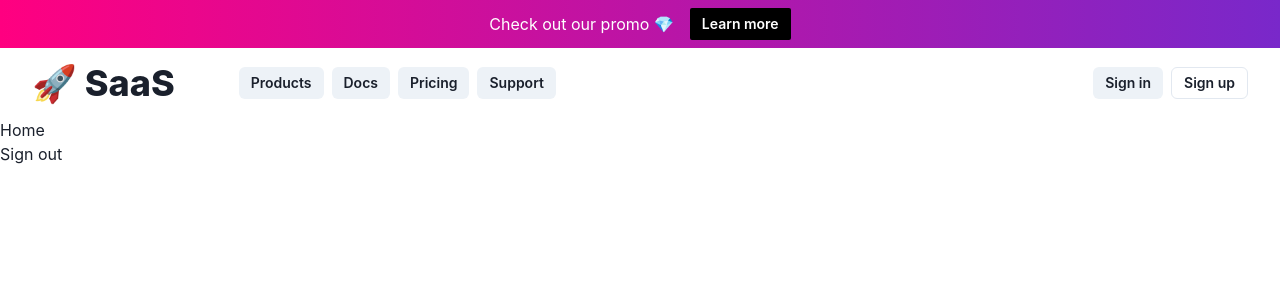
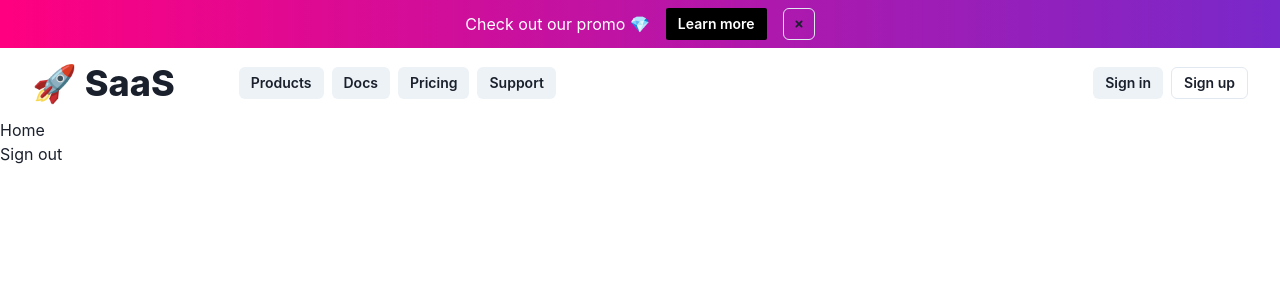
Before and after one commit to danielsteman/textifai, a React (Vite) app in the folder frontend/: page / in a window 1280 px wide. Shown: the top 300 px of the page. Built offline with nearby package versions, Linux system fonts and the light colour scheme; no server answers.

Commit message:
:recycle: refactor promotiara

```diff
--- a/frontend/src/components/PromoTiara.tsx
+++ b/frontend/src/components/PromoTiara.tsx
@@ -1,6 +1,11 @@
-import { Box, Text, Center, Button } from "@chakra-ui/react"
+import { SmallCloseIcon } from "@chakra-ui/icons";
+import { Box, Text, Center, Button, IconButton } from "@chakra-ui/react";
+import { useState } from "react";
 
-const PromoTiara = () => {
+const PromoTiara: React.FC = () => {
+  const [showPromo, setShowPromo] = useState<boolean>(true);
+
+  if (showPromo) {
     return (
       <Box w="100%" p={2} bgGradient="linear(to-l, #7928CA, #FF0080)">
         <Center gap={4}>
@@ -16,9 +21,19 @@ const PromoTiara = () => {
           >
             Learn more
           </Button>
+          <IconButton
+            size={"sm"}
+            variant={"outline"}
+            icon={<SmallCloseIcon />}
+            aria-label={"Close tiara"}
+            onClick={() => setShowPromo(false)}
+          />
         </Center>
       </Box>
-    )
+    );
+  } else {
+    return null;
   }
+};
 
 export default PromoTiara;
--- a/frontend/src/layouts/Header.tsx
+++ b/frontend/src/layouts/Header.tsx
@@ -1,15 +1,4 @@
-import { SmallCloseIcon } from "@chakra-ui/icons";
-import {
-  Box,
-  Button,
-  ButtonGroup,
-  Center,
-  Flex,
-  HStack,
-  Icon,
-  Spacer,
-  Text,
-} from "@chakra-ui/react";
+import { Box, ButtonGroup, Flex, Spacer } from "@chakra-ui/react";
 import { useContext, useState } from "react";
 import { Outlet } from "react-router-dom";
 import AccountMenu from "../components/AccountMenu";
@@ -21,13 +10,10 @@ import { AuthContext } from "../providers/AuthProvider";
 
 const Header = () => {
   const currentUser = useContext(AuthContext);
-  const [showPromo, setShowPromo] = useState<boolean>(true);
 
   return (
     <>
-      {showPromo && (
-        <PromoTiara />
-      )}
+      <PromoTiara />
       <Flex py={2} px={8} gap={4} direction="row" alignItems="center">
         <Logo />
         <Box w={8} />
```
Lines whose indentation alone changed are shown as unchanged.
